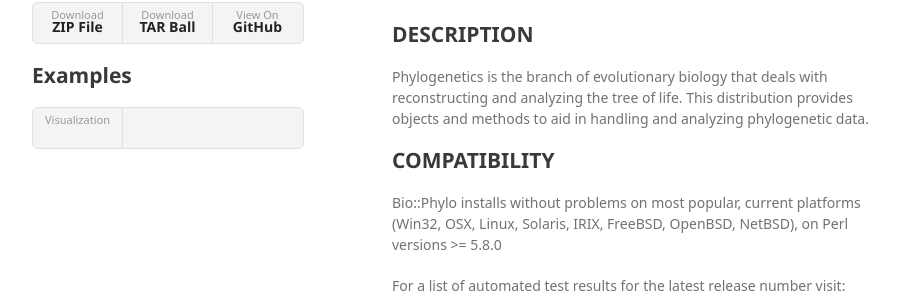
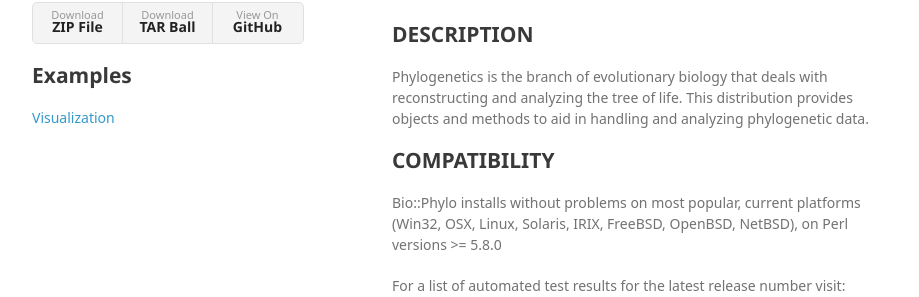
Before and after one commit to rvosa/bio-phylo, a Jekyll site: the page built from index.md, in a window 1280 px wide. Shown: the part 148-445 px from the top of the page, without its empty margins (178-1097 px from the left). Built offline with Jekyll 4.4.1, drawn with Linux system fonts in a browser that asks for light colours; some web fonts are replaced.

Commit message:
Update index.html

```diff
--- a/_layouts/index.html
+++ b/_layouts/index.html
@@ -28,9 +28,7 @@
 				<li><a href="https://github.com/rvosa/bio-phylo">View On <strong>GitHub</strong></a></li>
 			</ul>
 			<h2>Examples</h2>
-			<ul>
-				<li><a href="/bio-phylo/doc/examples/visualization">Visualization</a></li>
-			</ul>
+			<div class="example"><a href="/bio-phylo/doc/examples/visualization">Visualization</a></div>
 		</header>
 		<section>
 		{{content}}
```
